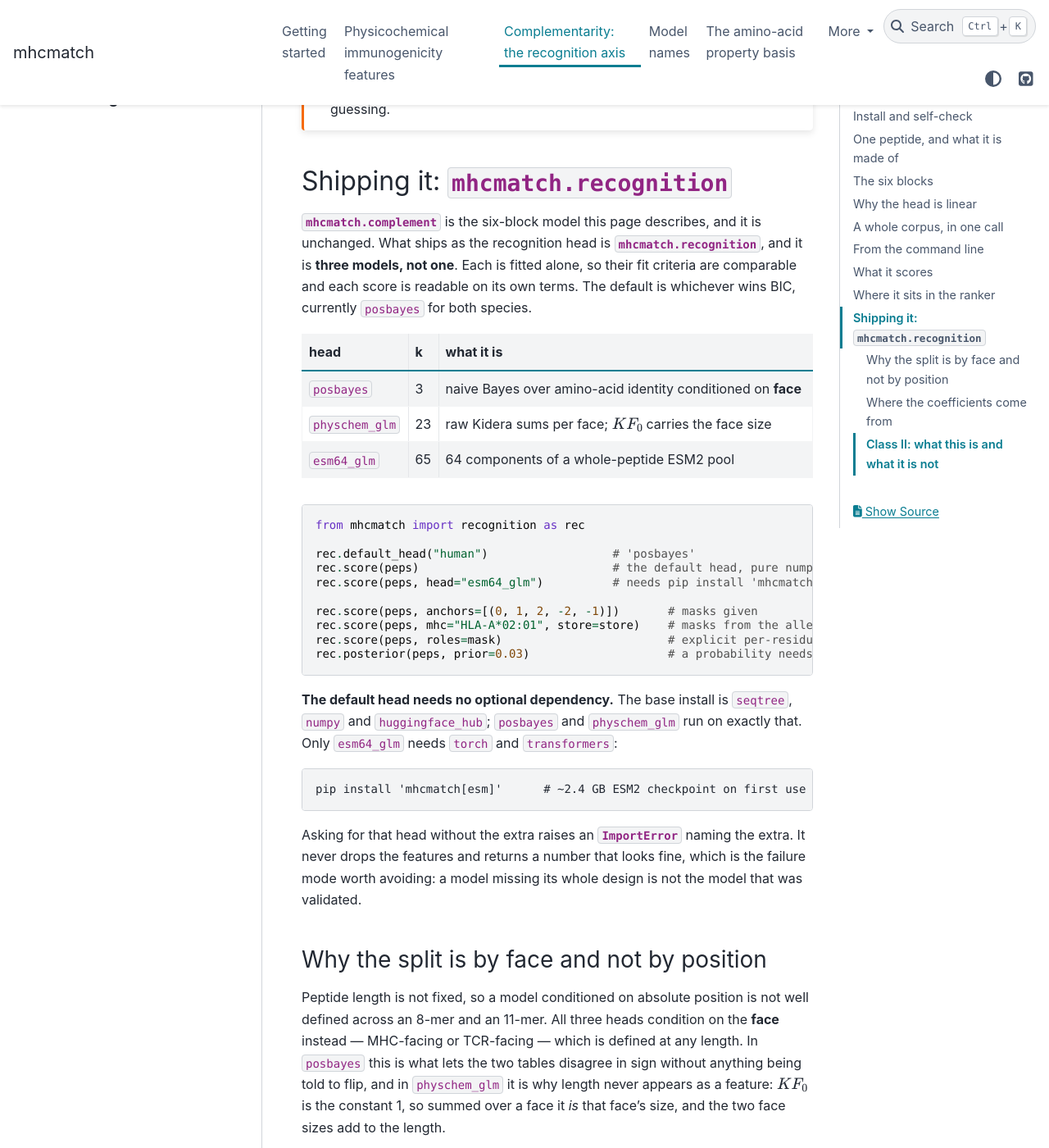
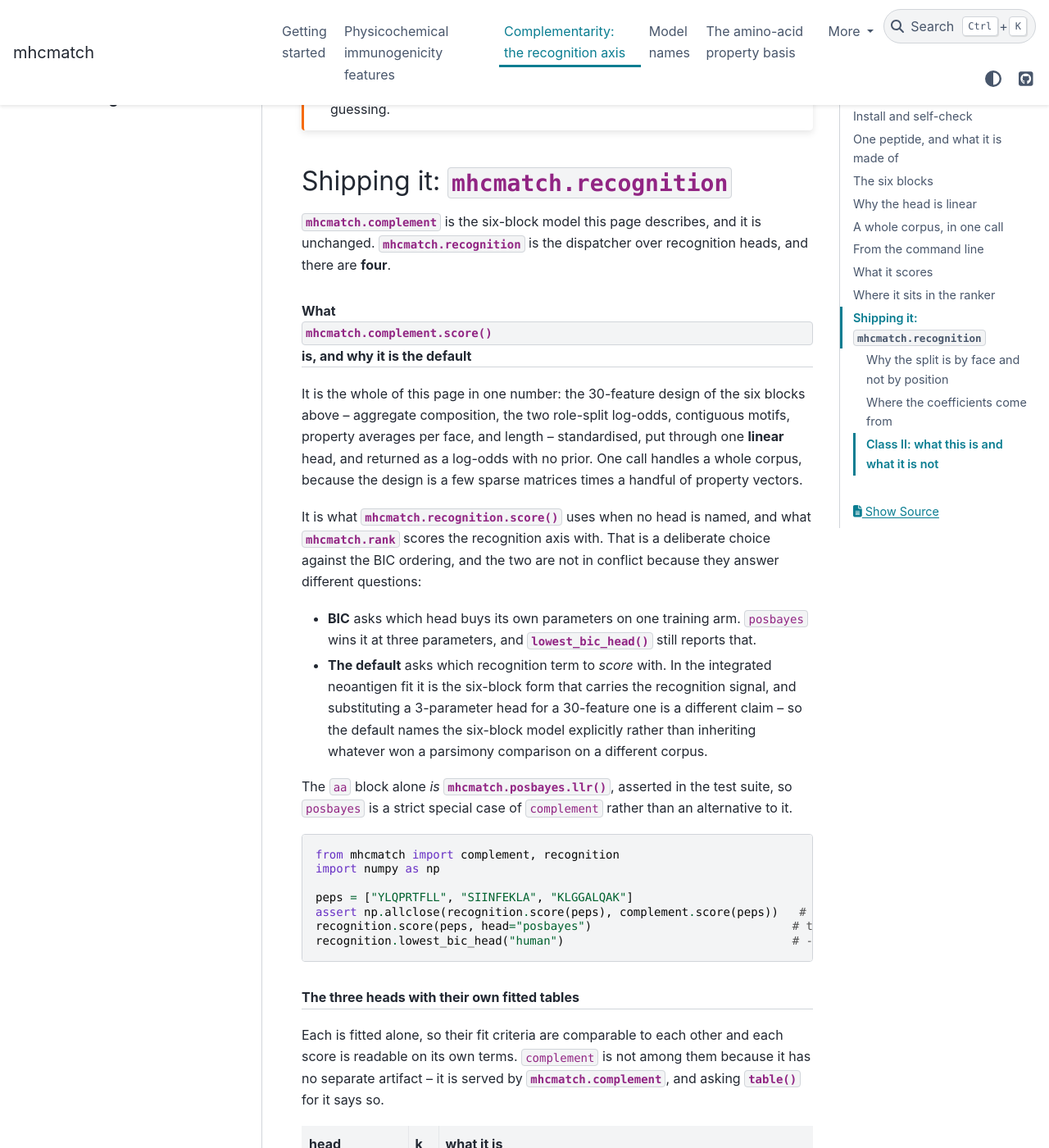
Before and after one commit to antigenomics/mhcmatch, a Sphinx documentation site: the page built from docs/complementarity.rst, in a window 1280 px wide and 1400 px high, scrolled down 6835 px. Shown: the whole window at 82% size. Built offline with Sphinx 7.4.7 and the PyData theme 0.15.4, drawn with Linux system fonts in a browser that asks for light colours.

Commit message:
recognition: the six-block complement is the default head
mhcmatch.complement.score -- 30 features, six blocks, one linear head -- is what
recognition.score uses when no head is named, and what rank scores the recognition axis with.
This is deliberate against the BIC ordering, and the two are not in conflict: BIC asks which head
buys its parameters on one training arm (posbayes, at three), the default asks which term to score
with. Measured on the cleaned neoantigen corpus, adding the six-block form to BED moves the
deviance 26.4 on 1 df against 7.9 for the posbayes head -- 3.3x the gain -- and every rung
carrying it beats its posbayes counterpart.

lowest_bic_head() still reports the parsimony winner, and HEADS gains 'complement' while
FITTED_HEADS keeps the three with their own vendored artifacts. The aa block alone IS
posbayes.llr, so posbayes is a strict special case rather than an alternative.

docs/complementarity.rst now explains what complement.score is, why it is the default, and how the
two questions differ. 336 tests.

Co-Authored-By: Claude Opus 5 <noreply@anthropic.com>

```diff
--- a/docs/complementarity.rst
+++ b/docs/complementarity.rst
@@ -294,10 +294,46 @@ rank so the aggregate can be taken apart.
 Shipping it: :mod:`mhcmatch.recognition`
 ----------------------------------------
 
-:mod:`mhcmatch.complement` is the six-block model this page describes, and it is unchanged. What
-ships as the recognition head is :mod:`mhcmatch.recognition`, and it is **three models, not one**.
-Each is fitted alone, so their fit criteria are comparable and each score is readable on its own
-terms. The default is whichever wins BIC, currently ``posbayes`` for both species.
+:mod:`mhcmatch.complement` is the six-block model this page describes, and it is unchanged.
+:mod:`mhcmatch.recognition` is the dispatcher over recognition heads, and there are **four**.
+
+.. rubric:: What :func:`mhcmatch.complement.score` is, and why it is the default
+
+It is the whole of this page in one number: the 30-feature design of the six blocks above --
+aggregate composition, the two role-split log-odds, contiguous motifs, property averages per face,
+and length -- standardised, put through one **linear** head, and returned as a log-odds with no
+prior. One call handles a whole corpus, because the design is a few sparse matrices times a
+handful of property vectors.
+
+It is what :func:`mhcmatch.recognition.score` uses when no head is named, and what
+:mod:`mhcmatch.rank` scores the recognition axis with. That is a deliberate choice against the
+BIC ordering, and the two are not in conflict because they answer different questions:
+
+- **BIC** asks which head buys its own parameters on one training arm. ``posbayes`` wins it at
+  three parameters, and :func:`~mhcmatch.recognition.lowest_bic_head` still reports that.
+- **The default** asks which recognition term to *score* with. In the integrated neoantigen fit it
+  is the six-block form that carries the recognition signal, and substituting a 3-parameter head
+  for a 30-feature one is a different claim -- so the default names the six-block model explicitly
+  rather than inheriting whatever won a parsimony comparison on a different corpus.
+
+The ``aa`` block alone *is* :func:`mhcmatch.posbayes.llr`, asserted in the test suite, so
+``posbayes`` is a strict special case of ``complement`` rather than an alternative to it.
+
+.. code-block:: python
+
+   from mhcmatch import complement, recognition
+   import numpy as np
+
+   peps = ["YLQPRTFLL", "SIINFEKLA", "KLGGALQAK"]
+   assert np.allclose(recognition.score(peps), complement.score(peps))   # the default
+   recognition.score(peps, head="posbayes")                             # the BIC winner, on request
+   recognition.lowest_bic_head("human")                                 # -> 'posbayes'
+
+.. rubric:: The three heads with their own fitted tables
+
+Each is fitted alone, so their fit criteria are comparable to each other and each score is readable
+on its own terms. ``complement`` is not among them because it has no separate artifact -- it is
+served by :mod:`mhcmatch.complement`, and asking :func:`~mhcmatch.recognition.table` for it says so.
 
 ===================== ===== ================================================================
 head                  k     what it is
```
Also changed, not shown: 2 other files.
